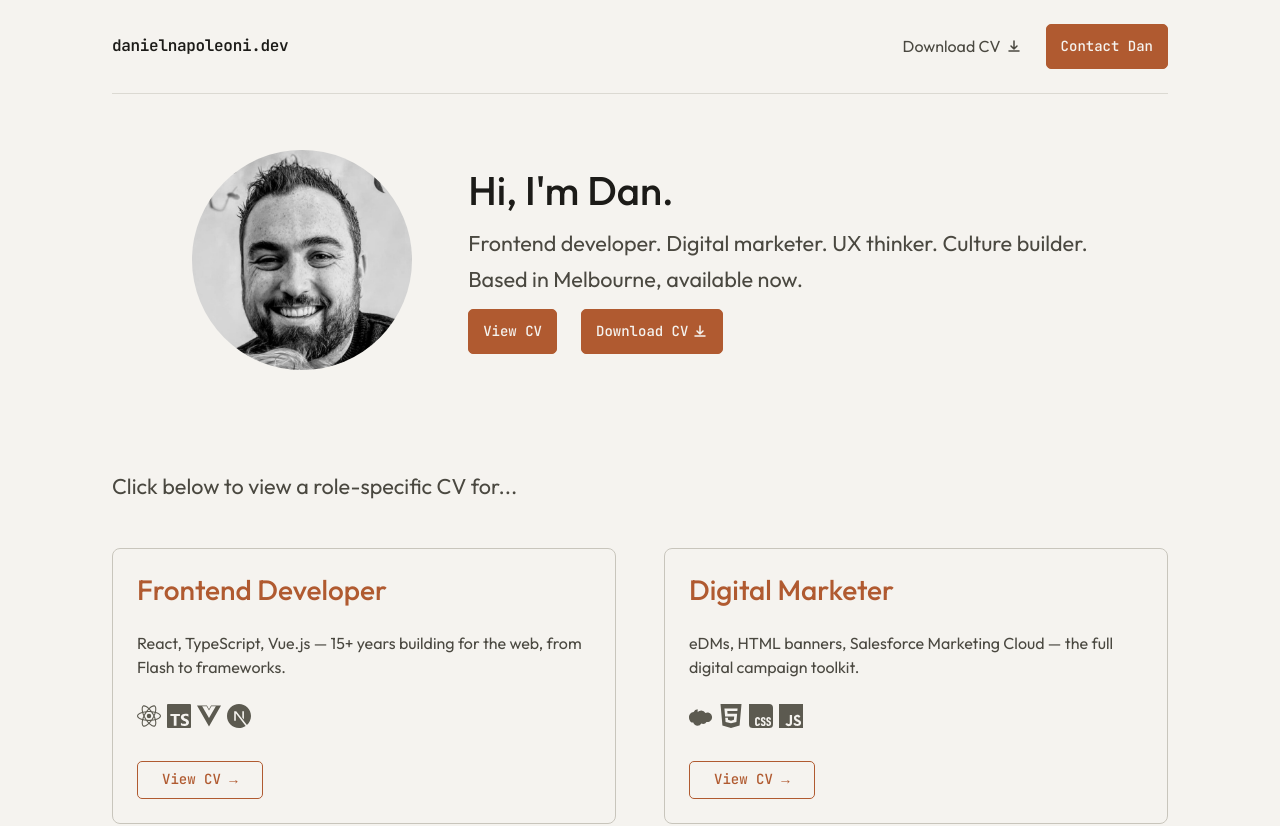
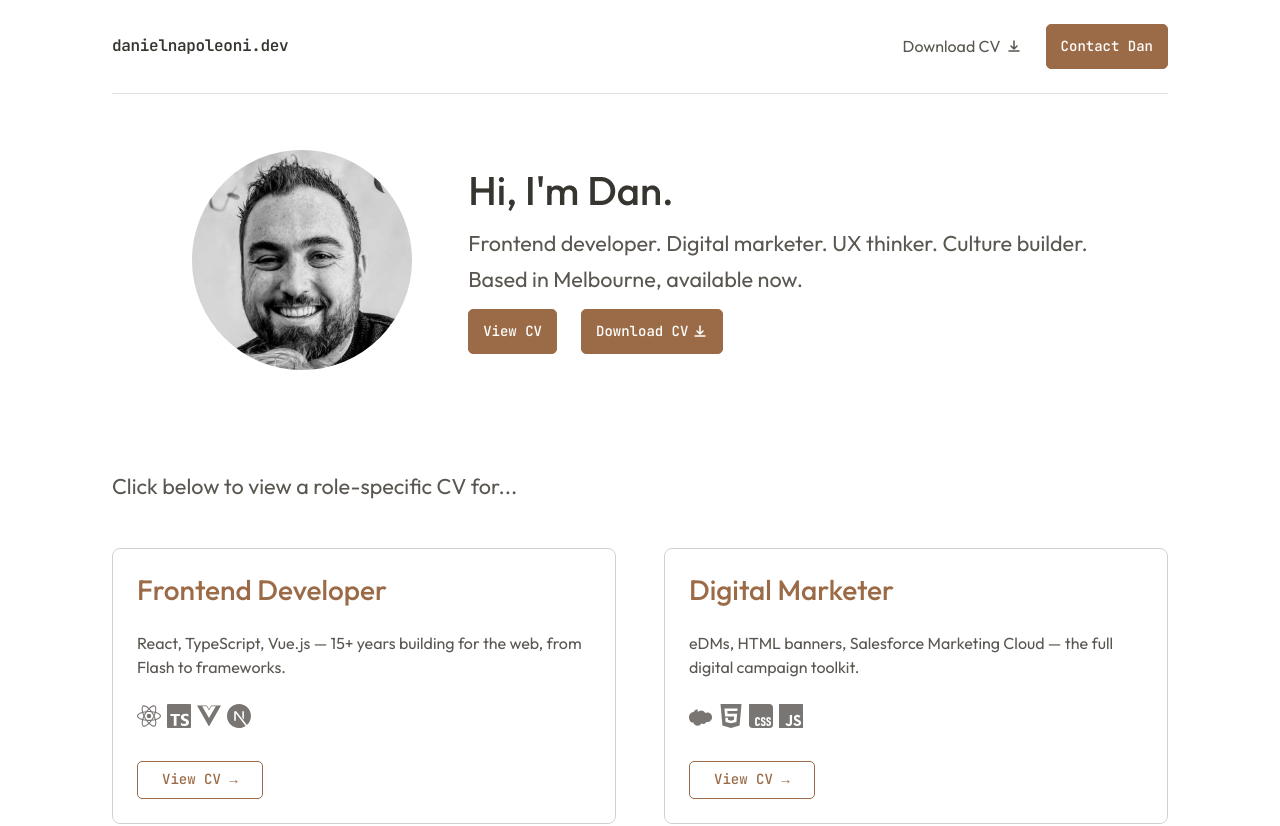
Before and after one commit to dnapoleoni/cv-portfolio-2026, a Next.js app: page / in a window 1280 px wide. Shown: the top 826 px of the page. Built offline with nearby package versions, Linux system fonts and the light colour scheme.

Commit message:
updated themes, added new default

```diff
--- a/data/themes.ts
+++ b/data/themes.ts
@@ -1,7 +1,7 @@
 import type { Theme } from '@/types';
 
 /**
- * All themes are AAA compliant:
+ * 12 themes — AAA target (will be audited with WAVE):
  * - Normal text (< 18pt): 7:1 contrast ratio against bg
  * - Large text (>= 18pt / 14pt bold): 4.5:1 against bg
  * - textTertiary is used ONLY for large text or decorative elements (4.5:1 min)
@@ -14,125 +14,129 @@ export const themes: Theme[] = [
   // =============================================
 
   {
-    id: 'claude',
-    name: 'Claude',
-    // Inspired by claude.ai — warm beige, terracotta accent
+    id: 'notion',
+    name: 'Notion',
+    // Warm off-white with brown/sepia accent — the default
     light: {
-      bg: '#F5F3EF',
-      bgElevated: '#ECEAE4',
-      bgHover: '#E2E0D9',
-      text: '#1C1B18',
-      textSecondary: '#4A4840',
-      textTertiary: '#5C5A50',
-      accent: '#B05A30',
-      accentHover: '#8E4725',
-      border: '#C8C5BC',
-      borderSubtle: '#DBD9D2',
+      bg: '#FFFFFF',
+      bgElevated: '#F7F6F3',
+      bgHover: '#EDECE9',
+      text: '#37352F',
+      textSecondary: '#5A5650',
+      textTertiary: '#787572',
+      accent: '#9B6B47',
+      accentHover: '#7D5638',
+      border: '#D3D1CB',
+      borderSubtle: '#E4E2DC',
     },
     dark: {
-      bg: '#161514',
-      bgElevated: '#201F1D',
-      bgHover: '#2C2B28',
-      text: '#EDECE8',
-      textSecondary: '#B0AEA6',
-      textTertiary: '#908E86',
-      accent: '#D4845E',
-      accentHover: '#E0956F',
-      border: '#333230',
-      borderSubtle: '#272624',
+      bg: '#191919',
+      bgElevated: '#202020',
+      bgHover: '#2C2C2C',
+      text: '#E8E5E0',
+      textSecondary: '#B8B4AE',
+      textTertiary: '#9A9690',
+      accent: '#C49A78',
+      accentHover: '#D4AE90',
+      border: '#383633',
+      borderSubtle: '#2A2926',
     },
   },
+
   {
-    id: 'github',
-    name: 'GitHub',
-    // Inspired by github.com — clean white, blue accents, dark mode signature
+    id: 'figma',
+    name: 'Figma',
+    // Warm red-coral accent inspired by Figma's brand
     light: {
       bg: '#FFFFFF',
-      bgElevated: '#F6F8FA',
-      bgHover: '#EBEEF1',
-      text: '#1F2328',
-      textSecondary: '#424A53',
-      textTertiary: '#59636E',
-      accent: '#0969DA',
-      accentHover: '#0550AE',
-      border: '#D0D7DE',
-      borderSubtle: '#E3E8ED',
+      bgElevated: '#F5F5F5',
+      bgHover: '#EBEBEB',
+      text: '#1E1E1E',
+      textSecondary: '#444444',
+      textTertiary: '#666666',
+      accent: '#C4382A',
+      accentHover: '#A42D22',
+      border: '#CFCFCF',
+      borderSubtle: '#E0E0E0',
     },
     dark: {
-      bg: '#0D1117',
-      bgElevated: '#161B22',
-      bgHover: '#21262D',
-      text: '#E6EDF3',
-      textSecondary: '#A8B5C4',
-      textTertiary: '#8B949E',
-      accent: '#58A6FF',
-      accentHover: '#79B8FF',
-      border: '#30363D',
-      borderSubtle: '#21262D',
+      bg: '#1E1E1E',
+      bgElevated: '#2C2C2C',
+      bgHover: '#383838',
+      text: '#F0F0F0',
+      textSecondary: '#B3B3B3',
+      textTertiary: '#8C8C8C',
+      accent: '#F06B5E',
+      accentHover: '#F48A80',
+      border: '#444444',
+      borderSubtle: '#333333',
     },
   },
+
   {
-    id: 'linear',
-    name: 'Linear',
-    // Inspired by linear.app — crisp, purple/violet accents
+    id: 'supabase',
+    name: 'Supabase',
+    // Deep emerald green on dark, rich green accent
     light: {
-      bg: '#FBFBFC',
-      bgElevated: '#F2F2F5',
-      bgHover: '#E8E8ED',
-      text: '#171721',
-      textSecondary: '#42425A',
-      textTertiary: '#5A5A72',
-      accent: '#5E6AD2',
-      accentHover: '#4850B8',
-      border: '#CDCDD6',
-      borderSubtle: '#DFDFE6',
+      bg: '#F8FAF8',
+      bgElevated: '#EFF3EF',
+      bgHover: '#E2E8E2',
+      text: '#171E17',
+      textSecondary: '#3B4A3B',
+      textTertiary: '#5C6E5C',
+      accent: '#24804E',
+      accentHover: '#1C6640',
+      border: '#C4D1C4',
+      borderSubtle: '#D8E2D8',
     },
     dark: {
-      bg: '#101012',
-      bgElevated: '#1A1A1F',
-      bgHover: '#252530',
-      text: '#EEEEF0',
-      textSecondary: '#A8A8B8',
-      textTertiary: '#8888A0',
-      accent: '#8B8FE8',
-      accentHover: '#A0A4F0',
-      border: '#2E2E3A',
-      borderSubtle: '#222230',
+      bg: '#111311',
+      bgElevated: '#1A1D1A',
+      bgHover: '#252A25',
+      text: '#E4EBE4',
+      textSecondary: '#A6B8A6',
+      textTertiary: '#829882',
+      accent: '#3ECF8E',
+      accentHover: '#5DDBA4',
+      border: '#2C342C',
+      borderSubtle: '#202620',
     },
   },
+
   {
-    id: 'vercel',
-    name: 'Vercel',
-    // Inspired by vercel.com — stark monochrome, pure black/white
+    id: 'tailwind',
+    name: 'Tailwind',
+    // Sky blue accent, clean and bright
     light: {
-      bg: '#FFFFFF',
-      bgElevated: '#FAFAFA',
-      bgHover: '#F0F0F0',
-      text: '#0A0A0A',
-      textSecondary: '#3B3B3B',
-      textTertiary: '#525252',
-      accent: '#0A0A0A',
-      accentHover: '#2E2E2E',
-      border: '#E0E0E0',
-      borderSubtle: '#EBEBEB',
+      bg: '#F8FAFC',
+      bgElevated: '#F1F5F9',
+      bgHover: '#E2E8F0',
+      text: '#0F172A',
+      textSecondary: '#334155',
+      textTertiary: '#546580',
+      accent: '#0284C7',
+      accentHover: '#0369A1',
+      border: '#CBD5E1',
+      borderSubtle: '#E2E8F0',
     },
     dark: {
-      bg: '#0A0A0A',
-      bgElevated: '#141414',
-      bgHover: '#1F1F1F',
-      text: '#EDEDED',
-      textSecondary: '#A1A1A1',
-      textTertiary: '#888888',
-      accent: '#EDEDED',
-      accentHover: '#FFFFFF',
-      border: '#2E2E2E',
-      borderSubtle: '#1C1C1C',
+      bg: '#0F172A',
+      bgElevated: '#1E293B',
+      bgHover: '#283548',
+      text: '#F1F5F9',
+      textSecondary: '#94A3B8',
+      textTertiary: '#7B8DA4',
+      accent: '#38BDF8',
+      accentHover: '#5CCBFA',
+      border: '#2D3E56',
+      borderSubtle: '#1E2D42',
     },
   },
+
   {
     id: 'stripe',
     name: 'Stripe',
-    // Inspired by stripe.com — deep indigo, blue-purple tints
+    // Deep indigo, blue-purple tints
     light: {
       bg: '#F6F9FC',
       bgElevated: '#ECF0F5',
@@ -158,214 +162,220 @@ export const themes: Theme[] = [
       borderSubtle: '#1C2236',
     },
   },
+
   {
     id: 'spotify',
     name: 'Spotify',
-    // Inspired by spotify.com — dark-first, vibrant green accent
+    // Bright green on dark, muted green on light
     light: {
-      bg: '#F8F8F8',
-      bgElevated: '#EFEFEF',
-      bgHover: '#E4E4E4',
-      text: '#121212',
-      textSecondary: '#3E3E3E',
-      textTertiary: '#555555',
+      bg: '#F8F8F6',
+      bgElevated: '#EFEEE8',
+      bgHover: '#E4E2DA',
+      text: '#191916',
+      textSecondary: '#3E3E34',
+      textTertiary: '#626256',
       accent: '#1A7A3A',
-      accentHover: '#14602E',
-      border: '#D4D4D4',
-      borderSubtle: '#E2E2E2',
+      accentHover: '#15632F',
+      border: '#CAC8BE',
+      borderSubtle: '#DCD9D2',
     },
     dark: {
       bg: '#121212',
       bgElevated: '#1A1A1A',
-      bgHover: '#252525',
-      text: '#EEEEEE',
-      textSecondary: '#A7A7A7',
-      textTertiary: '#8A8A8A',
+      bgHover: '#282828',
+      text: '#F0F0E8',
+      textSecondary: '#B3B3A6',
+      textTertiary: '#8A8A7E',
       accent: '#1DB954',
       accentHover: '#1ED760',
-      border: '#2A2A2A',
-      borderSubtle: '#1E1E1E',
+      border: '#333330',
+      borderSubtle: '#242422',
+    },
+  },
+
+  {
+    id: 'arc',
+    name: 'Arc',
+    // Periwinkle/lavender blue — fresh and modern
+    light: {
+      bg: '#F8F8FC',
+      bgElevated: '#F0F0F8',
+      bgHover: '#E4E4F0',
+      text: '#1A1A2E',
+      textSecondary: '#3D3D5C',
+      textTertiary: '#60608A',
+      accent: '#5B5FC7',
+      accentHover: '#484CB0',
+      border: '#CDCDE0',
+      borderSubtle: '#DDDDE8',
+    },
+    dark: {
+      bg: '#12121E',
+      bgElevated: '#1A1A2A',
+      bgHover: '#262638',
+      text: '#E8E8F4',
+      textSecondary: '#A8A8C8',
+      textTertiary: '#8686AA',
+      accent: '#8B8FE8',
+      accentHover: '#A4A8F0',
+      border: '#2E2E48',
+      borderSubtle: '#222236',
+    },
+  },
+
+  {
+    id: 'raycast',
+    name: 'Raycast',
+    // Purple-pink, vibrant and developer-loved
+    light: {
+      bg: '#FAF8FC',
+      bgElevated: '#F2EEF6',
+      bgHover: '#E8E2EE',
+      text: '#1C1428',
+      textSecondary: '#443660',
+      textTertiary: '#685888',
+      accent: '#B84ACF',
+      accentHover: '#9C3AB0',
+      border: '#D4C8E0',
+      borderSubtle: '#E4DAEA',
+    },
+    dark: {
+      bg: '#14101A',
+      bgElevated: '#1E1826',
+      bgHover: '#2C2438',
+      text: '#F0E8F6',
+      textSecondary: '#B8A8D0',
+      textTertiary: '#9484B0',
+      accent: '#D174E8',
+      accentHover: '#DC94F0',
+      border: '#342A44',
+      borderSubtle: '#261E32',
     },
   },
 
   // =============================================
-  // CUSTOM COLOUR THEMES
+  // COLOUR THEMES
   // =============================================
 
   {
-    id: 'desert',
-    name: 'Desert Sand',
-    // Base: #D7B49E — warm sandy neutrals
+    id: 'rust',
+    name: 'Rust',
+    // Deep orange-brown, earthy and warm
     light: {
-      bg: '#FAF6F2',
-      bgElevated: '#F0EAE3',
-      bgHover: '#E6DED5',
-      text: '#2A2118',
-      textSecondary: '#554A3E',
-      textTertiary: '#6B5F52',
-      accent: '#A0673C',
-      accentHover: '#845430',
-      border: '#D0C6BA',
-      borderSubtle: '#E0D8CE',
-    },
-    dark: {
-      bg: '#181410',
-      bgElevated: '#221E18',
-      bgHover: '#2E2820',
-      text: '#F0E8E0',
-      textSecondary: '#BFB3A4',
-      textTertiary: '#9A8E80',
-      accent: '#D4A070',
-      accentHover: '#E0B080',
-      border: '#382F26',
-      borderSubtle: '#2A241C',
-    },
-  },
-  {
-    id: 'coral',
-    name: 'Vibrant Coral',
-    // Base: #FF785A — vibrant warm coral
-    light: {
-      bg: '#FFFAF8',
-      bgElevated: '#FFF0EC',
-      bgHover: '#FFE4DD',
-      text: '#1F1210',
-      textSecondary: '#4D3A34',
-      textTertiary: '#6B524A',
-      accent: '#D4532F',
-      accentHover: '#B84428',
-      border: '#DCCCC6',
-      borderSubtle: '#EAE0DC',
-    },
-    dark: {
-      bg: '#170F0C',
-      bgElevated: '#211714',
-      bgHover: '#2E201A',
-      text: '#F5E8E4',
-      textSecondary: '#C4AAA0',
-      textTertiary: '#A08880',
-      accent: '#FF785A',
-      accentHover: '#FF9478',
-      border: '#3A2820',
-      borderSubtle: '#2A1C16',
-    },
-  },
-  {
-    id: 'grape',
-    name: 'Vintage Grape',
-    // Base: #403D58 — deep moody purple
-    light: {
-      bg: '#F8F7FA',
-      bgElevated: '#EEECF4',
-      bgHover: '#E2E0EC',
-      text: '#1C1A28',
-      textSecondary: '#403D58',
-      textTertiary: '#5A5672',
-      accent: '#5B4F8A',
-      accentHover: '#483F72',
-      border: '#CAC8D6',
-      borderSubtle: '#DCDAE6',
-    },
-    dark: {
-      bg: '#100F16',
-      bgElevated: '#1A1822',
-      bgHover: '#252330',
-      text: '#ECEAF2',
-      textSecondary: '#AAA6C0',
-      textTertiary: '#8884A0',
-      accent: '#9088C8',
-      accentHover: '#A8A0D8',
-      border: '#302E40',
-      borderSubtle: '#222030',
-    },
-  },
-  {
-    id: 'tangerine',
-    name: 'Tangerine Dream',
-    // Base: #FAAA8D — warm peachy orange
-    light: {
-      bg: '#FFFBF8',
-      bgElevated: '#FFF2EC',
-      bgHover: '#FFE8DE',
-      text: '#221810',
-      textSecondary: '#504038',
-      textTertiary: '#685850',
-      accent: '#C86030',
-      accentHover: '#A84E28',
-      border: '#D8CCC4',
-      borderSubtle: '#E8DED6',
+      bg: '#FAF7F5',
+      bgElevated: '#F2EDEA',
+      bgHover: '#E8E0DC',
+      text: '#2A1E18',
+      textSecondary: '#52443A',
+      textTertiary: '#766458',
+      accent: '#A44A20',
+      accentHover: '#883C1A',
+      border: '#D4C8C0',
+      borderSubtle: '#E4DAD4',
     },
     dark: {
       bg: '#181210',
       bgElevated: '#221A16',
-      bgHover: '#2E2420',
-      text: '#F4ECE6',
-      textSecondary: '#C0AEA0',
-      textTertiary: '#9E8C80',
-      accent: '#FAAA8D',
-      accentHover: '#FCBEA5',
-      border: '#382E26',
-      borderSubtle: '#2A221C',
+      bgHover: '#302420',
+      text: '#F2E8E0',
+      textSecondary: '#C0A898',
+      textTertiary: '#9A8474',
+      accent: '#D4734A',
+      accentHover: '#E08A64',
+      border: '#3A2C24',
+      borderSubtle: '#2A201A',
     },
   },
+
   {
-    id: 'seagrass',
-    name: 'Sea Grass',
-    // Base: #43AA8B — fresh green-teal
+    id: 'coral',
+    name: 'Vibrant Coral',
+    // Lively coral-pink accent
     light: {
-      bg: '#F5FAF8',
-      bgElevated: '#E8F4F0',
-      bgHover: '#DCECE6',
-      text: '#121E1A',
-      textSecondary: '#354A42',
-      textTertiary: '#4A6258',
-      accent: '#2E8A6E',
-      accentHover: '#246E58',
-      border: '#BED4CA',
-      borderSubtle: '#D2E4DC',
+      bg: '#FFFAF8',
+      bgElevated: '#FFF0EB',
+      bgHover: '#FFE4DC',
+      text: '#2A1610',
+      textSecondary: '#5C3830',
+      textTertiary: '#7E5A52',
+      accent: '#D4532F',
+      accentHover: '#B84426',
+      border: '#E0C8C0',
+      borderSubtle: '#EEDCD6',
     },
     dark: {
-      bg: '#0C1410',
-      bgElevated: '#141E1A',
-      bgHover: '#1E2C26',
-      text: '#E4F0EA',
-      textSecondary: '#9EBCAE',
-      textTertiary: '#7EA094',
-      accent: '#43AA8B',
-      accentHover: '#58BCA0',
-      border: '#243830',
-      borderSubtle: '#1A2A22',
+      bg: '#1A100E',
+      bgElevated: '#241816',
+      bgHover: '#322420',
+      text: '#F8E8E4',
+      textSecondary: '#C8A098',
+      textTertiary: '#A88078',
+      accent: '#FF785A',
+      accentHover: '#FF9478',
+      border: '#3E2A26',
+      borderSubtle: '#2C1E1A',
     },
   },
+
   {
-    id: 'blush',
-    name: 'Baby Pink',
-    // Base: #FFADC6 — soft pink
+    id: 'grape',
+    name: 'Vintage Grape',
+    // Deep purple with a warm undertone
     light: {
-      bg: '#FFFAFC',
-      bgElevated: '#FFF0F5',
-      bgHover: '#FFE4EC',
-      text: '#201018',
-      textSecondary: '#4E3642',
-      textTertiary: '#684A5A',
-      accent: '#C45080',
-      accentHover: '#A84068',
-      border: '#DCCAD2',
-      borderSubtle: '#EADCE2',
+      bg: '#F9F7FC',
+      bgElevated: '#F0ECF6',
+      bgHover: '#E4DEEE',
+      text: '#1E1828',
+      textSecondary: '#403454',
+      textTertiary: '#625478',
+      accent: '#5B4F8A',
+      accentHover: '#4A4074',
+      border: '#CEC4D8',
+      borderSubtle: '#DED6E6',
     },
     dark: {
-      bg: '#180C12',
-      bgElevated: '#22141A',
-      bgHover: '#301E28',
-      text: '#F6E8F0',
-      textSecondary: '#C4A0B2',
-      textTertiary: '#A08094',
-      accent: '#F088AE',
-      accentHover: '#F4A0C0',
-      border: '#3A242E',
-      borderSubtle: '#2A1A22',
+      bg: '#12101A',
+      bgElevated: '#1C1826',
+      bgHover: '#282238',
+      text: '#ECE6F4',
+      textSecondary: '#B0A4C6',
+      textTertiary: '#8E82A8',
+      accent: '#9088C8',
+      accentHover: '#A8A0DA',
+      border: '#302842',
+      borderSubtle: '#221E30',
+    },
+  },
+
+  {
+    id: 'tangerine',
+    name: 'Tangerine Dream',
+    // Warm orange, bold and energetic
+    light: {
+      bg: '#FFFAF6',
+      bgElevated: '#FFF2E8',
+      bgHover: '#FFE6D6',
+      text: '#2A1C10',
+      textSecondary: '#5C4430',
+      textTertiary: '#7E6452',
+      accent: '#C86030',
+      accentHover: '#A84E26',
+      border: '#E0CCBA',
+      borderSubtle: '#EEDCCE',
+    },
+    dark: {
+      bg: '#1A1210',
+      bgElevated: '#241A14',
+      bgHover: '#32261E',
+      text: '#F8EAE0',
+      textSecondary: '#C8A890',
+      textTertiary: '#A88870',
+      accent: '#FAAA8D',
+      accentHover: '#FFBEA6',
+      border: '#3E2C22',
+      borderSubtle: '#2C201A',
     },
   },
 ];
 
-export const defaultThemeId = 'claude';
+export const defaultThemeId = 'notion';
```
